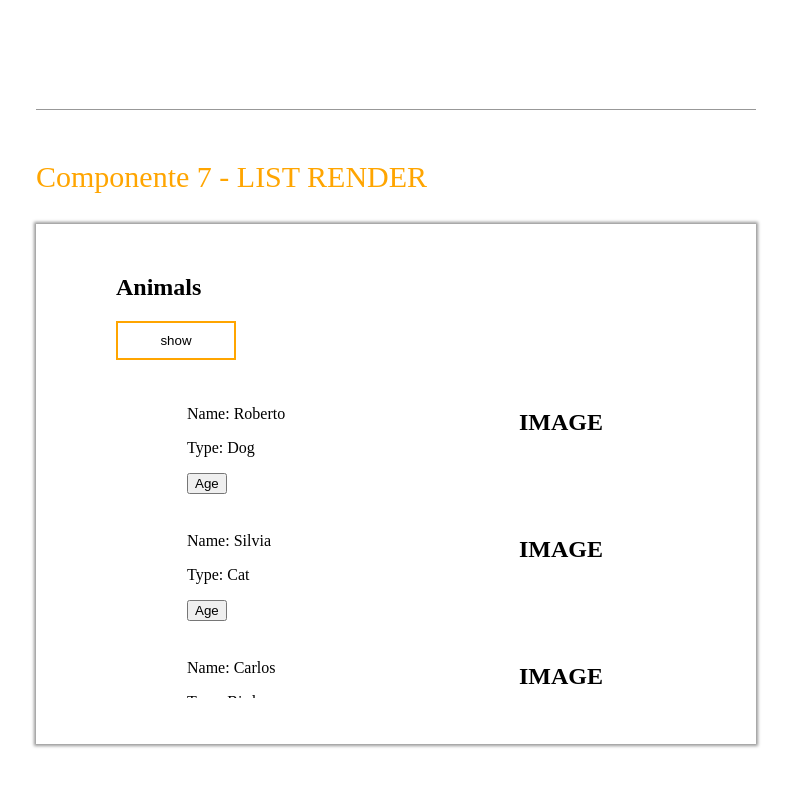
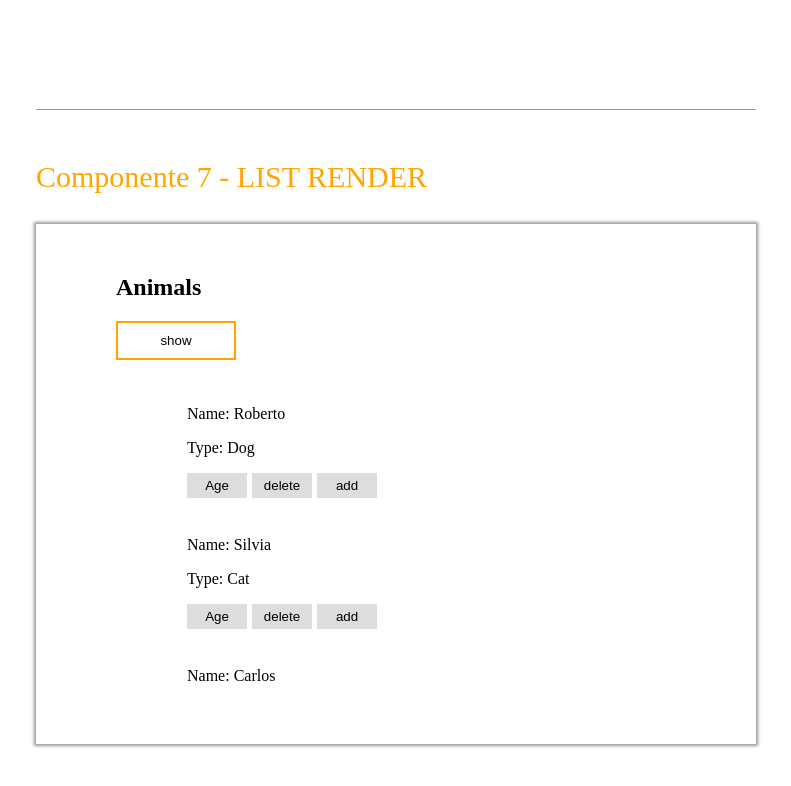
Before and after one commit to matthew13dev/Curso-Angular, an Angular app: page / in a window 1280 px wide. Both pictures are taken after a click on the button "show". Shown: the part 3103-3889 px from the top of the page, without its empty margins (244-1035 px from the left). Built offline with nearby package versions, Linux system fonts and the light colour scheme.

Commit message:
add: lesson 17 - service

```diff
--- a/src/app/components/list-render/list-render.component.css
+++ b/src/app/components/list-render/list-render.component.css
@@ -2,6 +2,7 @@ ul {
   list-style: none;
   overflow-y: scroll;
   max-height: 40vh;
+  width: 100%;
 }
 
 .animal{
@@ -22,11 +23,63 @@ ul {
   overflow: hidden;
 }
 
-u .left{
+.section--content .box {
   display: flex;
-  flex: 1;
+  justify-content: space-between;
+  width: 100%;
+  max-height: 170px;
 }
-u .right{
+menu {
   display: flex;
+  margin:0;
+  padding: 0;
+  gap: 5px;
+  width: inherit;
+
+}
+.left button {
+  width: 60px;
+  padding: 5px;
+  background-color: #ddd;
+  border: none;
+  transition: all 0.1s;
+  cursor: pointer;
+}
+.left button:hover {
+  background-color: #989898;
+}
+
+
+form {
+  padding: 10px;
+  width: 100%;
   background-color: #ddd;
 }
+
+label{
+  margin-bottom: 10px;
+  display: block;
+}
+
+input{
+  padding: 5px;
+  outline: none;
+  border: 1px solid transparent;
+  transition: all 0.1s;
+}
+
+input:hover {
+  border: 1px solid orange;
+}
+
+form button {
+  width: 60px;
+  padding: 5px;
+  border: 1px solid transparent;
+  transition: all 0.1s;
+  cursor: pointer;
+}
+
+form button:hover {
+  border: 1px solid #000;
+}
--- a/src/app/components/list-render/list-render.component.html
+++ b/src/app/components/list-render/list-render.component.html
@@ -3,19 +3,34 @@
     <div class="section--title">Componente 7 - LIST RENDER</div>
     <div class="section--content">
       <h2>Animals</h2> <button (click)="showAnimals()" class="button">show</button>
+
         <h3> {{getAnimalDetails()}}</h3>
       <ul *ngIf="getActiveAnimal()">
         <li *ngFor="let animal of animals" class="animal">
 
+            <div class="box">
+
               <div class="left">
                 <p>Name: {{animal.name}}</p>
                 <p>Type: {{animal.type}}</p>
+                <menu>
                   <button (click)="showAge(animal)">Age</button>
+                  <button (click)="removeAnimal(animal)">delete</button>
+                  <button (click)="add()">add</button>
+                </menu>
               </div>
 
-            <div class="right">
-              <h2>IMAGE</h2>
+              <div *ngIf="getAddAnimal()" class="right">
+                <form action="">
+                  <label for=""><input type="text" placeholder="Name"></label>
+                  <label for=""><input type="text" placeholder="Type"></label>
+                  <label for=""><input type="text" placeholder="Age"></label>
+                  <button>confirm</button>
+                </form>
               </div>
+            </div>
+
+
         </li>
       </ul>
       </div>
--- a/src/app/components/list-render/list-render.component.ts
+++ b/src/app/components/list-render/list-render.component.ts
@@ -1,5 +1,8 @@
+import { ListService } from './../../services/list.service';
 import { Component, OnInit } from '@angular/core';
+
 import { Animal } from 'src/app/interfaces/Animal';
+
 @Component({
   selector: 'app-list-render',
   templateUrl: './list-render.component.html',
@@ -10,6 +13,7 @@ import { Animal } from 'src/app/interfaces/Animal';
 export class ListRenderComponent implements OnInit {
 
   private isActiveAnimal:boolean = false;
+  private addAnimal:boolean = false;
   private animalDetails!:string;
 
   animals: Animal[] = [
@@ -19,7 +23,7 @@ export class ListRenderComponent implements OnInit {
     {name:"Edna", type: "Horse", age: 9},
   ]
 
-  constructor() { }
+  constructor( private listService: ListService) { }
 
   ngOnInit(): void {
   }
@@ -41,4 +45,25 @@ export class ListRenderComponent implements OnInit {
   public getAnimalDetails():string{
     return this.animalDetails;
   }
+
+
+
+  public removeAnimal(animal:Animal):void{
+
+    this.animalDetails = `O pet ${animal.name} foi deletado.`;
+
+    let newList: Animal[] = this.listService.remove(this.animals, animal);
+    this.animals = newList;
+  }
+
+  add(){
+    this.addAnimal = !this.getAddAnimal();
+  }
+  getAddAnimal(){
+    return this.addAnimal;
+  }
+  public confirmNewAnimal(animal:Animal):void{
+
+    this.animalDetails = `O pet ${animal.name} foi adiocionado.`;
+  }
 }
--- /dev/null
+++ b/src/app/services/list.service.ts
@@ -0,0 +1,22 @@
+import { Animal } from './../interfaces/Animal';
+import { Injectable } from '@angular/core';
+
+@Injectable({
+  providedIn: 'root'
+})
+export class ListService {
+
+  constructor() { }
+
+  remove(animals:Animal[], animal:Animal): Animal[] {
+
+    let newList = animals.filter((animal_) => {
+      return animal_ !== animal
+    });
+
+    return newList;
+  }
+
+  add(animals:Animal[], animal:Animal) {
+  }
+}
```
Also changed, not shown: src/styles.css (line endings or trailing spaces), 1 other file (tests, documents, lock files or other folders). Lines whose indentation alone changed are shown as unchanged.
